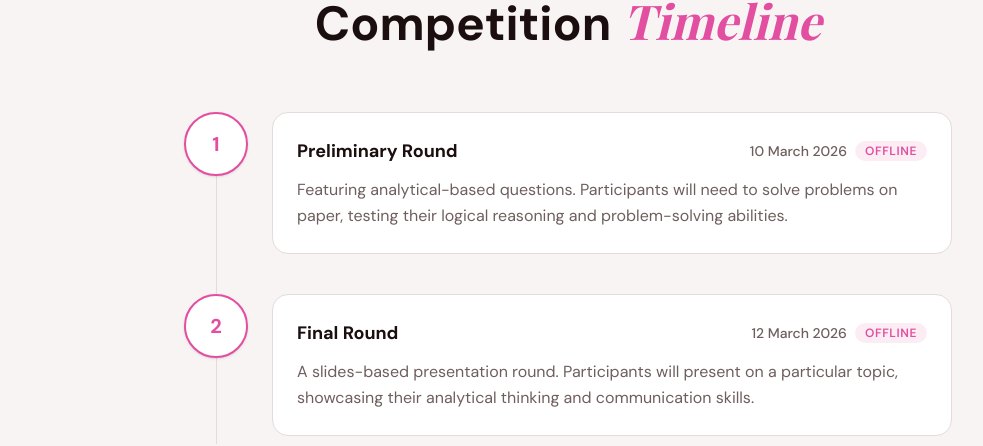
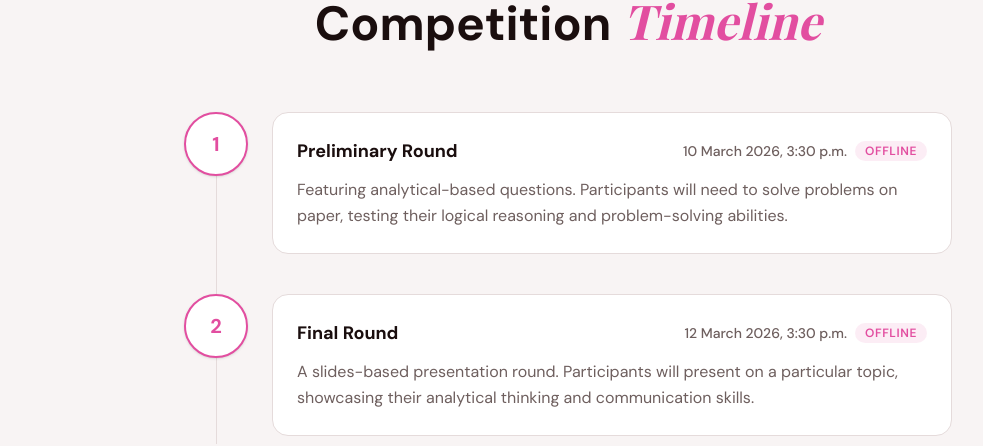
Before and after one commit to Itsmmdoha/grace-hopper-landing, a Next.js app: page / in a window 1280 px wide. Shown: the part 2202-2648 px from the top of the page, without its empty margins (72-1055 px from the left). Built offline with nearby package versions, Linux system fonts and the light colour scheme; a web font is replaced by a local one.

Commit message:
event time updated

```diff
--- a/components/event-timeline.tsx
+++ b/components/event-timeline.tsx
@@ -58,7 +58,7 @@ export function EventTimeline({ rounds }: TimelineProps) {
                       </h3>
                       <div className="flex items-center gap-2 flex-shrink-0">
                         <span className="text-xs sm:text-sm text-muted-foreground font-medium">
-                          {round.date}
+                          {round.date}, 3:30 p.m.
                         </span>
                         <span className="px-2.5 py-0.5 rounded-full bg-primary/10 text-primary text-[10px] sm:text-xs font-semibold uppercase tracking-wider">
                           {round.mode}
```
